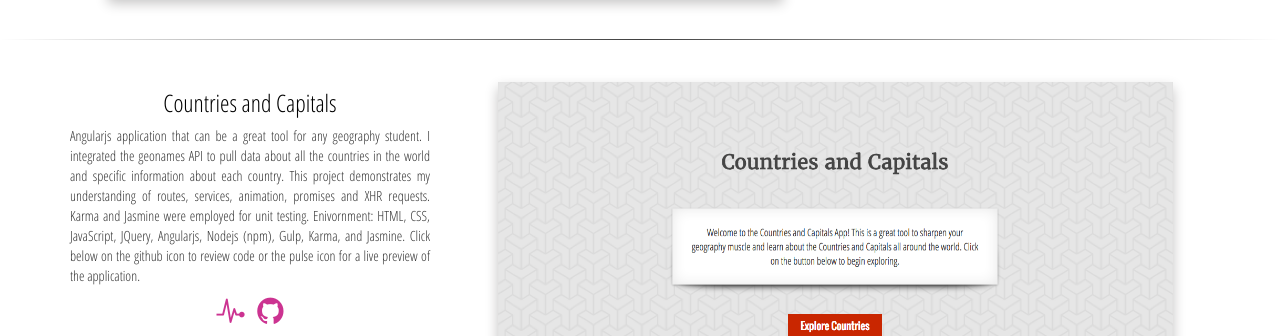
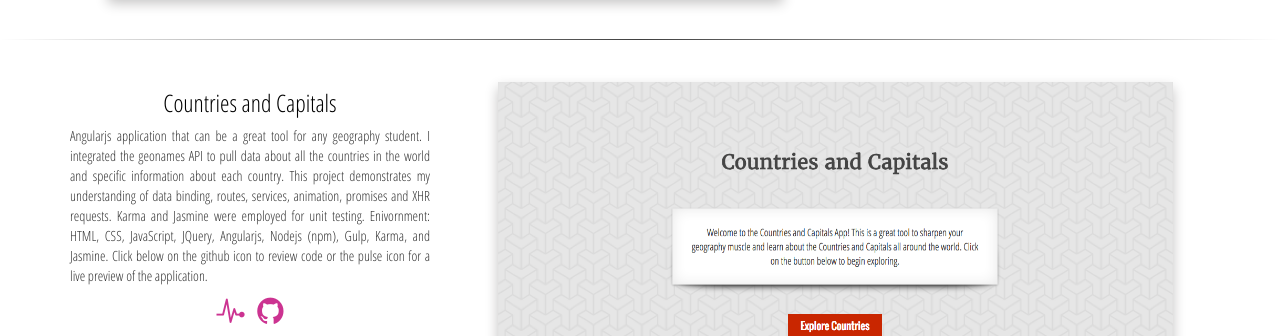
Before and after one commit to 14LMarie/lynseyteagueportfolio, a plain HTML site: page index.html in a window 1280 px wide. Shown: the part 2186-2522 px from the top of the page. Drawn offline with nearby package versions, Linux system fonts and the light colour scheme; a script that the page names is missing; files whose address does not match are found by name.

Commit message:
description

```diff
--- a/index.html
+++ b/index.html
@@ -113,7 +113,7 @@
             <div class="row">
                 <div class="col-md-4">
                     <h3><a href="https://github.com/14LMarie/thinkful-countries-app.git" target="_blank">Countries and Capitals</a></h3>
-                    <p id="projectDescription">Angularjs application that can be a great tool for any geography student. I integrated the geonames API to pull data about all the countries in the world and specific information about each country. This project demonstrates my understanding of routes, services, animation, promises and XHR requests. Karma and Jasmine were employed for unit testing. Enivornment: HTML, CSS, JavaScript, JQuery, Angularjs, Nodejs (npm), Gulp, Karma, and Jasmine. Click below on the github icon to review code or the pulse icon for a live preview of the application.</p>
+                    <p id="projectDescription">Angularjs application that can be a great tool for any geography student. I integrated the geonames API to pull data about all the countries in the world and specific information about each country. This project demonstrates my understanding of data binding, routes, services, animation, promises and XHR requests. Karma and Jasmine were employed for unit testing. Enivornment: HTML, CSS, JavaScript, JQuery, Angularjs, Nodejs (npm), Gulp, Karma, and Jasmine. Click below on the github icon to review code or the pulse icon for a live preview of the application.</p>
                     <ul>
                         <li>
                             <a class="ionicons ion-ios-pulse-strong" href="https://github.com/14LMarie/thinkful-countries-app.git" target="_blank"></a>
```
